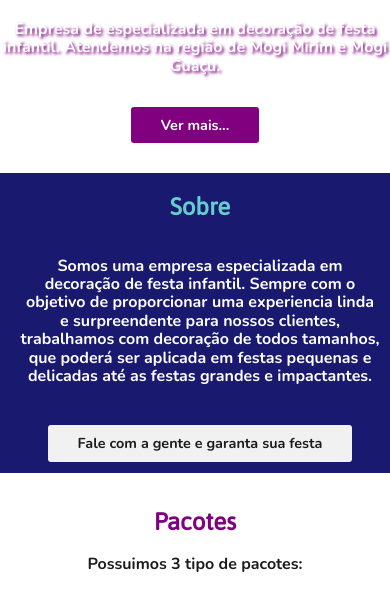
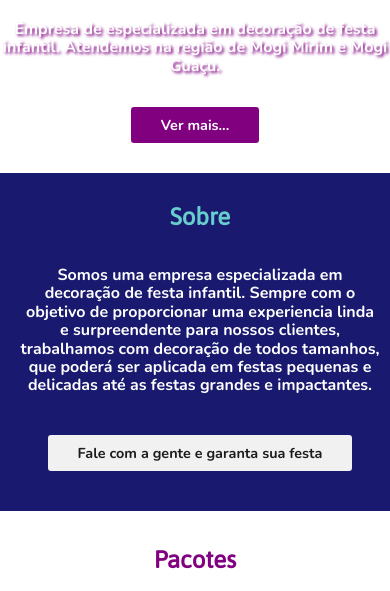
Before and after one commit to ctmira/ctmira.github.io, a plain HTML site: page index.html in a window 390 px wide. Shown: the part 470-1061 px from the top of the page. Drawn offline with nearby package versions, Linux system fonts and the light colour scheme.

Commit message:
correção de padding

```diff
--- a/css/style.css
+++ b/css/style.css
@@ -7,7 +7,6 @@
   body {
 	  font-family: Nunito, sans-serif;
 	  color: #1c1c1c;
-
   }
 
   html {
@@ -17,7 +16,6 @@ html {
   h1, h2, h3 {
 	  font-family: Asap, sans-serif;
 	  color: #66cccc;
-
   }
 
   .botao {
@@ -33,7 +31,6 @@ h1, h2, h3 {
 	  color: #000000;
 	  background-color: #ff99cc;
   }
-
 
   /* Navegação */
 
@@ -62,7 +59,6 @@ nav ul li a {
   nav ul li a.logo {
 	  padding: 0px;
   }
-
 
   nav ul li a.logo img{
 	  width: 200px;
@@ -107,7 +103,7 @@ header p {
 	  flex-direction: column;
 	  align-items: center;
 	  text-align: center;
-	padding: 10px 10px 20px 20px;
+	  padding: 10px 10px 40px 20px;
 	  background-color: #191970;
 	  color: #FFFFFF;
   }
@@ -334,13 +330,10 @@ footer p {
 		text-shadow: 5px 5px 5px #FFFFFF;
 	  }
 
-
 	  /* SOBRE */
 	  #sobre {
-		height: 300px;
 		  /*height: 30vh;*/
 		  justify-content: center;
-		min-height: 250px;
 	  }
 
 	  /* SERVICOS */
@@ -359,5 +352,4 @@ footer p {
 	  #contato .div_contato {
 		  flex-direction: column;
 	  }
-
   }
```
Lines whose indentation alone changed are shown as unchanged.
